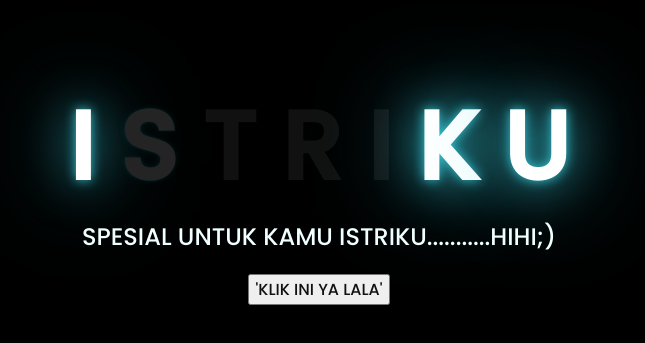
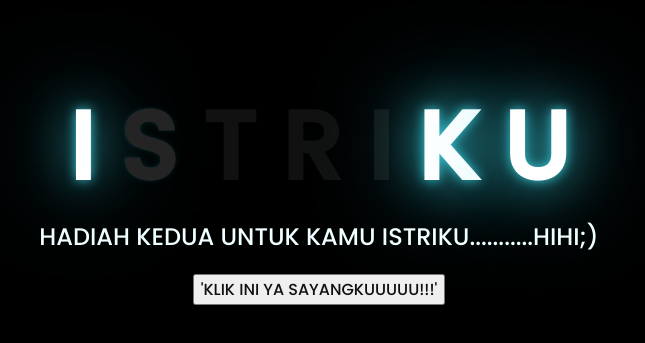
Before and after one commit to azelwaokoakokwaowko/foryou.github.io, a plain HTML site: page index.html in a window 1280 px wide. Shown: the part 219-562 px from the top of the page, without its empty margins (329-974 px from the left). Drawn offline with Linux system fonts and the light colour scheme.

Commit message:
Update index.html

```diff
--- a/index.html
+++ b/index.html
@@ -20,11 +20,11 @@
         <span>U</span>
     </div>
     <div class="description">
-        <span>SPESIAL UNTUK KAMU ISTRIKU...........HIHI;)</span>
+        <span>HADIAH KEDUA UNTUK KAMU ISTRIKU...........HIHI;)</span>
     </div>
     <div class="button">
         <button>
-            <a href="flower.html">'KLIK INI YA LALA'</a>
+            <a href="flower.html">'KLIK INI YA SAYANGKUUUUU!!!'</a>
         </button>
 
     </div>
```
